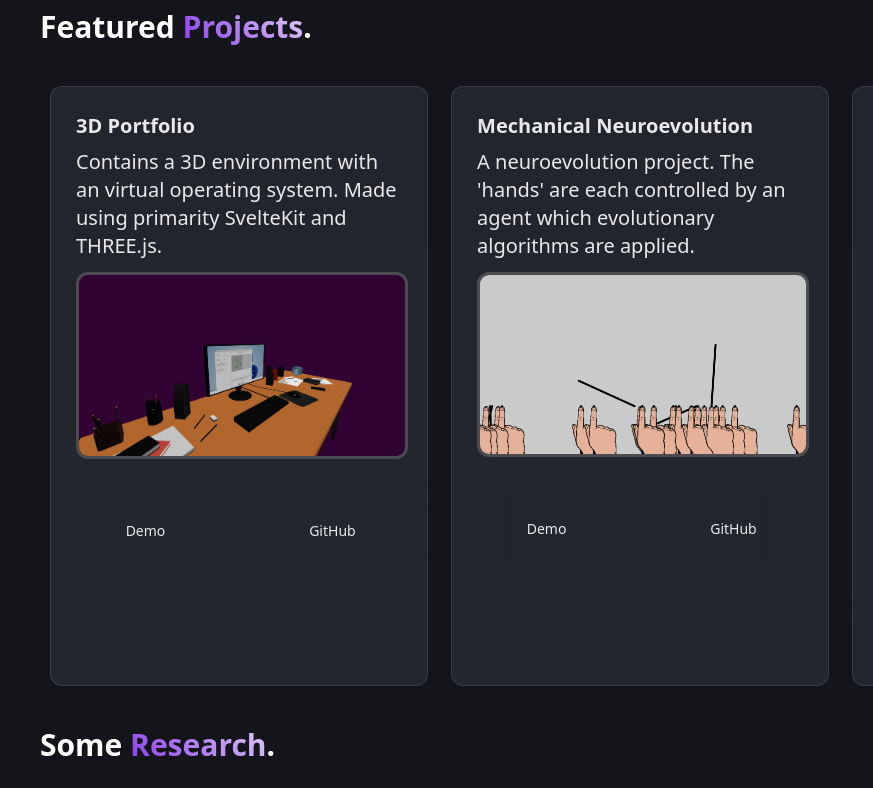
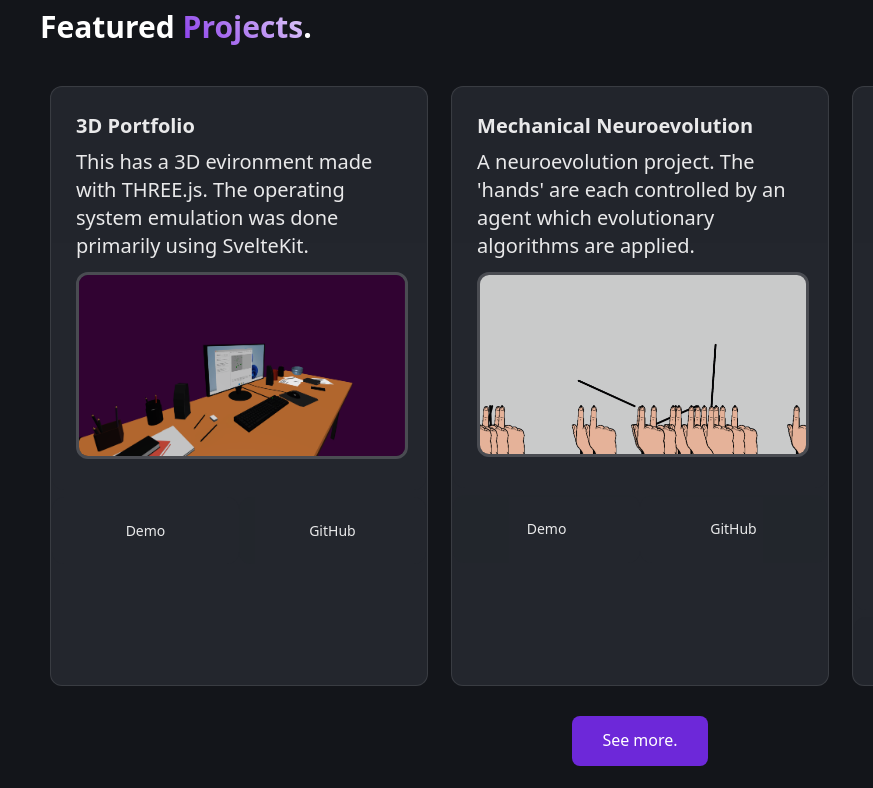
Before and after one commit to williserdman/Personal-Website, an Astro site: page / in a window 1280 px wide. Shown: the part 266-1054 px from the top of the page, 0-873 px from the left. Built offline with nearby package versions, Linux system fonts and the light colour scheme; Astro itself is replaced by a stand-in of ours; grey boxes are pictures that could not be loaded.

Commit message:
Added  button.

```diff
--- a/src/pages/index.astro
+++ b/src/pages/index.astro
@@ -44,7 +44,7 @@ import ProjectCard from "../components/ProjectCard.astro"
 		<ul role="list" class="link-card-grid">
 			<ProjectCard
       title="3D Portfolio"
-      description="Contains a 3D environment with an virtual operating system. Made using primarity SvelteKit and THREE.js."
+      description="This has a 3D evironment made with THREE.js. The operating system emulation was done primarily using SvelteKit."
       imageUrl="/portfolio/demopic.png"
       demoLink="https://portfolio.williserdman.com"
       githubLink="https://github.com/williserdman/2022_projects/tree/main/3dPortfolio"
@@ -65,6 +65,11 @@ import ProjectCard from "../components/ProjectCard.astro"
   />
 
 		</ul>
+		<div class="button-container">
+			<a href="https://www.github.com/williserdman" target="_blank" rel="noopener noreferrer" class="button github-btn">
+			  See more.
+			</a>
+		  </div>
 		<h2>Some <span class="h2-gradient">Research</span>.</h2>
 		<p class="instructions">
 
```
